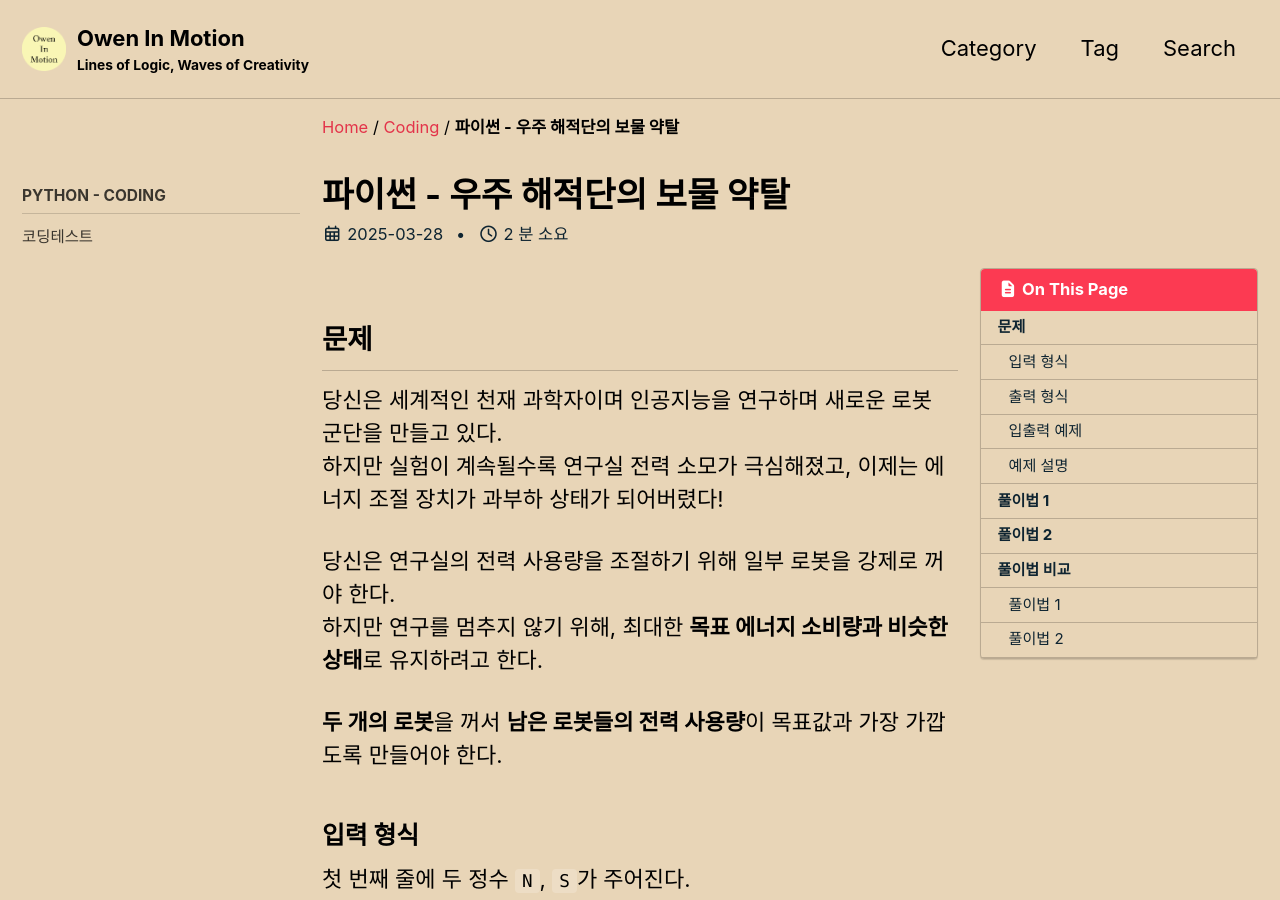
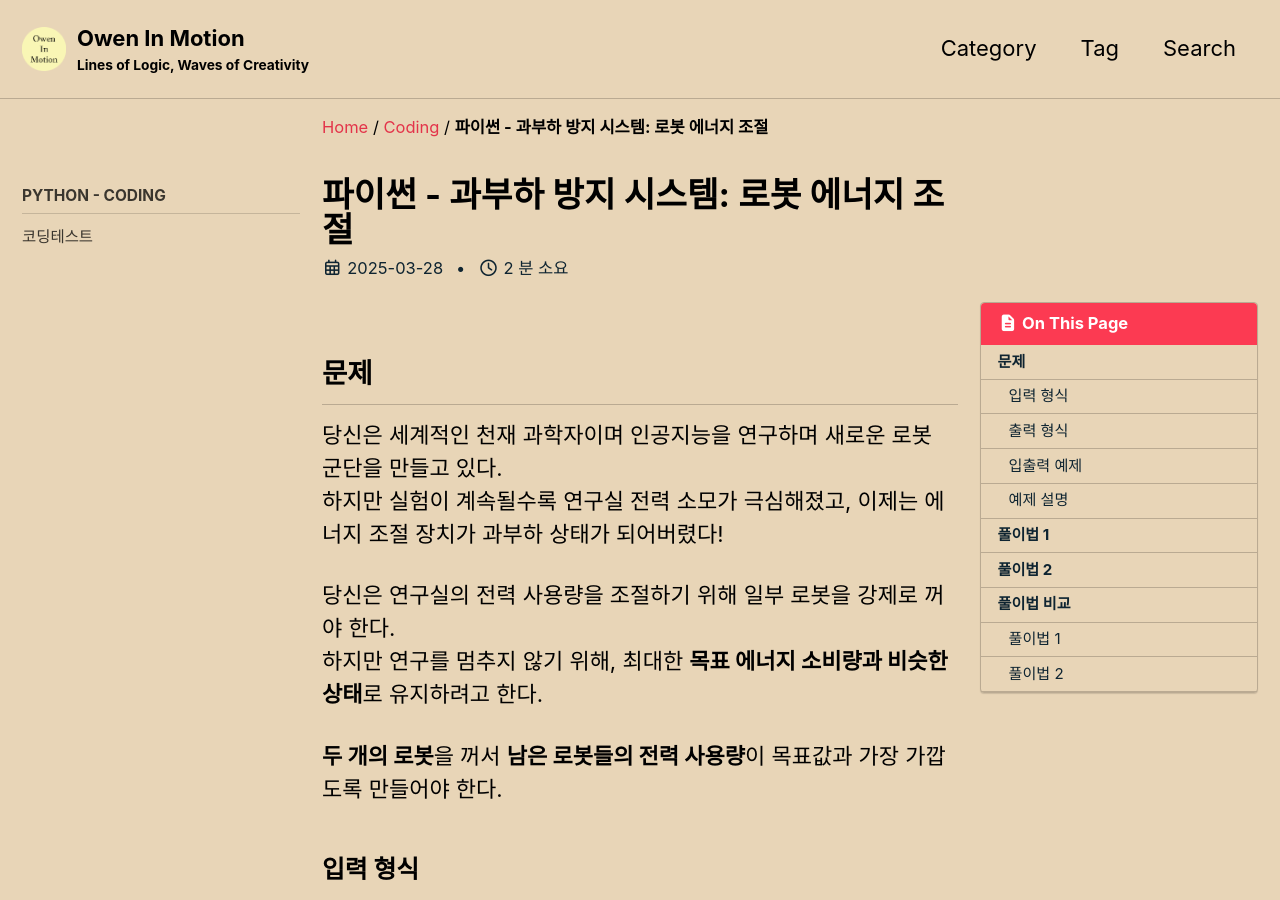
Before and after one commit to mowinowen/mowinowen.github.io, a Jekyll site: the page built from _posts/2025-03-28-codingtest15.md, in a window 1280 px wide and 900 px high. Built offline with Jekyll 4.4.1, drawn with Linux system fonts in a browser that asks for light colours; cached includes are drawn as plain includes; comment, search, counter and statistics services are not loaded.

Commit message:
post modify - codingtest15

```diff
--- a/_posts/2025-03-28-codingtest15.md
+++ b/_posts/2025-03-28-codingtest15.md
@@ -1,6 +1,6 @@
 ---
 layout: single
-title: "파이썬 - 우주 해적단의 보물 약탈"
+title: "파이썬 - 과부하 방지 시스템: 로봇 에너지 조절"
 categories: coding
 tag: [알고리즘, 코딩테스트, Brute Force, Two Pointer, Python]
 toc: true
```
